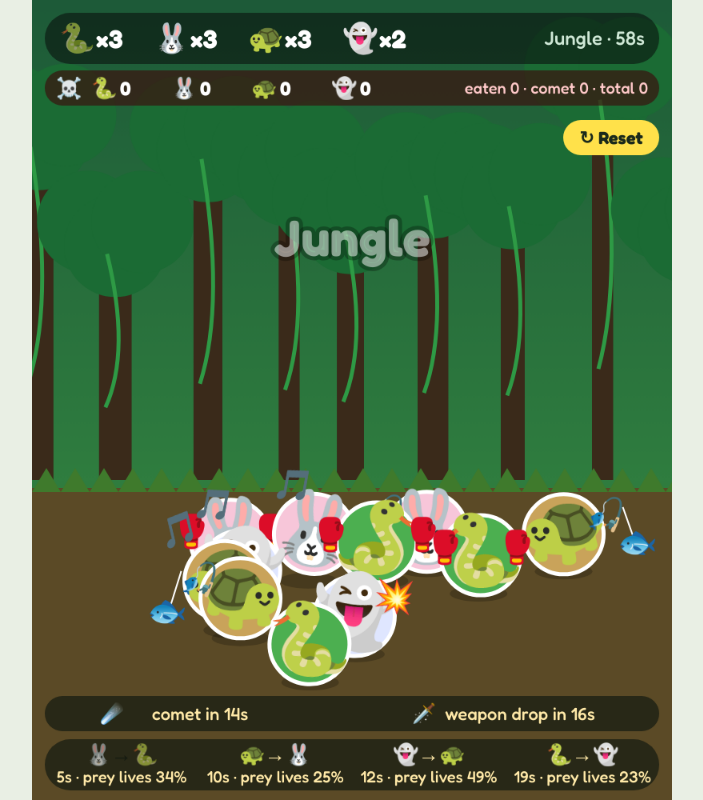
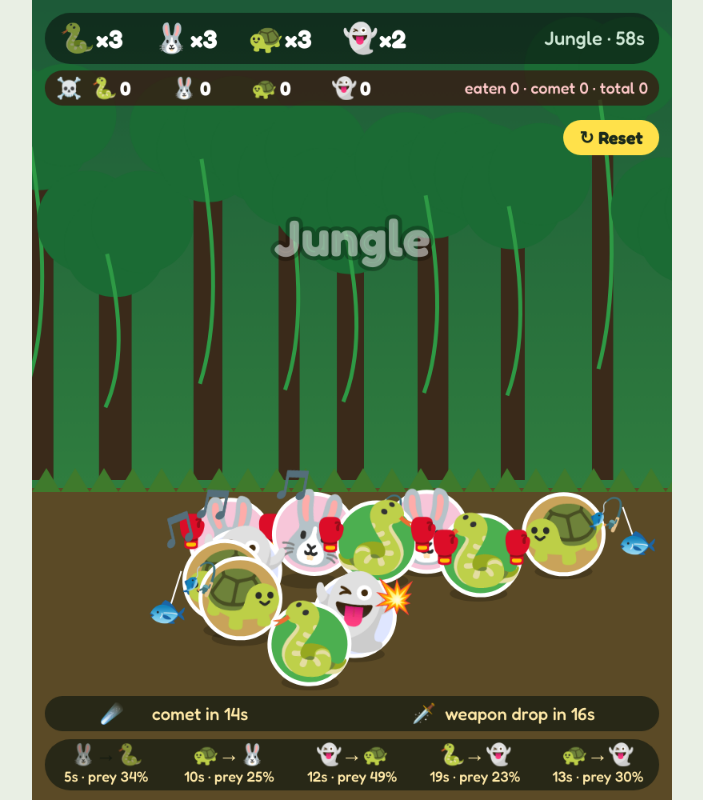
Before and after one commit to mokpolyt/hantudanular, a plain HTML site: page index.html in a window 1280 px wide. Shown: the whole page, without its empty margins (288-991 px from the left). Drawn offline with Linux system fonts and the light colour scheme; animation ran at ten frames a second.

Commit message:
Update index.html

```diff
--- a/index.html
+++ b/index.html
@@ -27,7 +27,8 @@ const RULES=[ // attacker, prey, period, preySurvive
  {a:'bunny',p:'snake',per:7,s:.34},
  {a:'tortoise',p:'bunny',per:12,s:.25},
  {a:'ghost',p:'tortoise',per:14,s:.49},
- {a:'snake',p:'ghost',per:21,s:.23}];
+ {a:'snake',p:'ghost',per:21,s:.23},
+ {a:'tortoise',p:'ghost',per:15,s:.30}];
 RULES.forEach(r=>r.t=r.per);
 const SCENES=['Jungle','City','Riverside'];
 let ents=[],floats=[],events=[],parts=[],sceneIdx=0,prevScene=0,sceneT=0,fade=1,banner=3;
@@ -223,9 +224,9 @@ function hud(){
  // timers
  const y=H-70;pill(16,y-6,W-32,64,'rgba(10,20,15,.62)');
  ctx.textAlign='center';
- RULES.forEach((r,i)=>{const cx=16+(W-32)/8*(2*i+1);
+ RULES.forEach((r,i)=>{const cx=16+(W-32)/10*(2*i+1);
   ctx.font='26px '+EMO;ctx.fillText(SP[r.a]+'→'+SP[r.p],cx,y+14);
-  ctx.font='500 20px '+FONT;ctx.fillStyle='#ffe9a8';ctx.fillText(Math.ceil(r.t)+'s · prey lives '+Math.round(r.s*100)+'%',cx,y+42);});
+  ctx.font='500 18px '+FONT;ctx.fillStyle='#ffe9a8';ctx.fillText(Math.ceil(r.t)+'s · prey '+Math.round(r.s*100)+'%',cx,y+42);});
  // death statistics
  pill(16,88,W-32,44,'rgba(60,12,12,.65)');
  ctx.textAlign='left';ctx.fillStyle='#fff';ctx.font='26px '+EMO;ctx.fillText('☠️',30,111);
```
